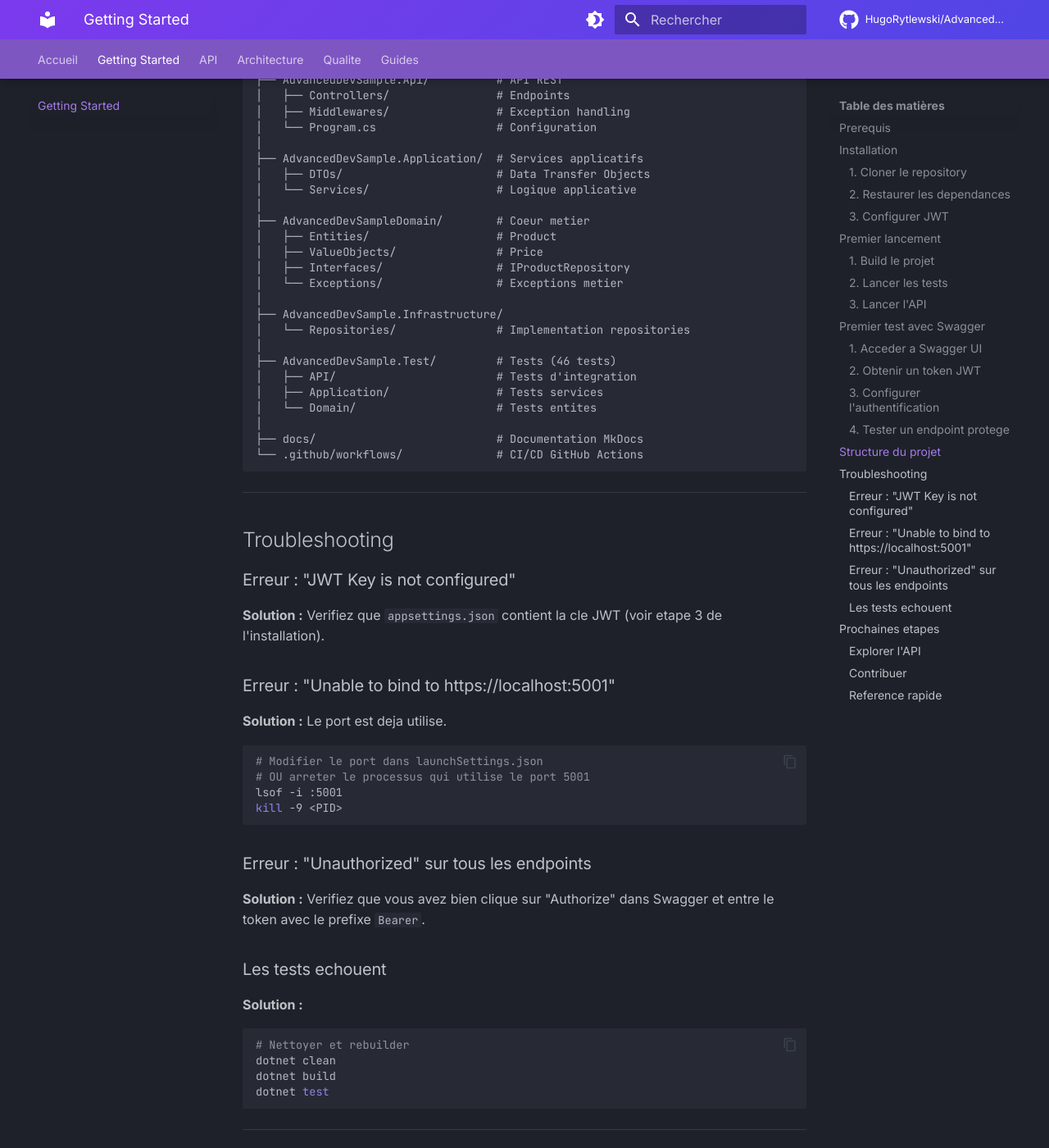
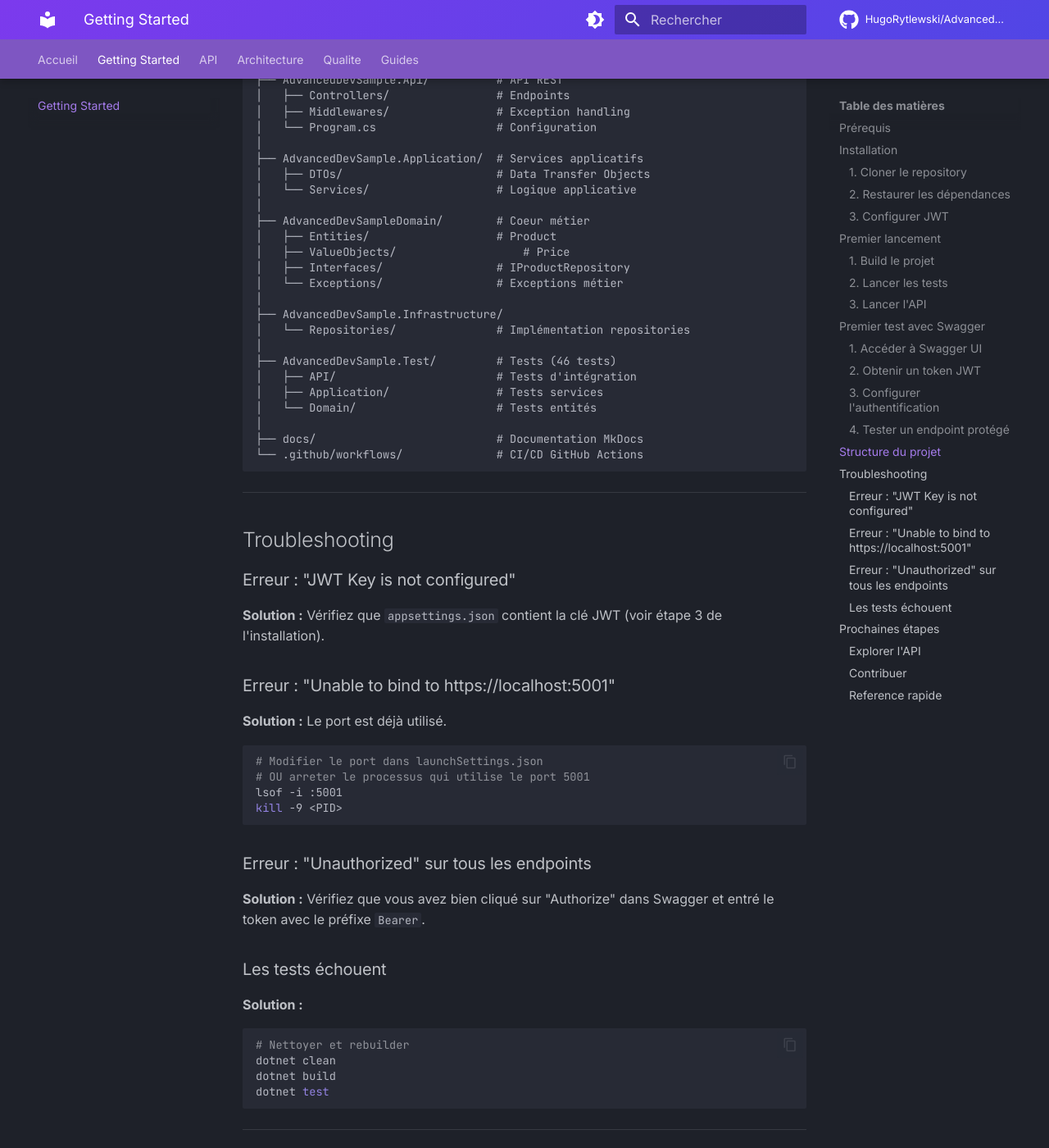
Before and after one commit to HugoRytlewski/AdvancedDevSampleFinal, an MkDocs documentation site: the page built from docs/getting-started.md, in a window 1280 px wide and 1400 px high, scrolled down 3233 px. Shown: the whole window at 82% size. Built offline with MkDocs 1.6.1 and Material for MkDocs 9.7.7, drawn with Linux system fonts in a browser that asks for light colours; comment, search, counter and statistics services are not loaded; some of the changed text lies outside the part shown.

````diff
--- a/docs/getting-started.md
+++ b/docs/getting-started.md
@@ -1,24 +1,24 @@
 # Getting Started
 
-Guide complet pour installer et demarrer le projet AdvancedDevSample.
+Guide complet pour installer et démarrer le projet AdvancedDevSample.
 
 ---
 
-## Prerequis
+## Prérequis
 
-Avant de commencer, assurez-vous d'avoir installe :
+Avant de commencer, assurez-vous d'avoir installé :
 
 | Logiciel | Version minimale | Lien |
 |----------|-----------------|------|
-| **.NET SDK** | 10.0 | [Telecharger](https://dotnet.microsoft.com/download) |
-| **Git** | 2.0+ | [Telecharger](https://git-scm.com/) |
+| **.NET SDK** | 10.0 | [Télécharger](https://dotnet.microsoft.com/download) |
+| **Git** | 2.0+ | [Télécharger](https://git-scm.com/) |
 | **IDE** | Visual Studio 2024 / VS Code / Rider | Au choix |
 
-**Verification :**
+**Vérification :**
 
 ```bash
 dotnet --version  # Doit afficher 10.0.x
-git --version     # Doit afficher 2.x ou superieur
+git --version     # Doit afficher 2.x ou supérieur
 ```
 
 ---
@@ -32,7 +32,7 @@ git clone https://github.com/HugoRytlewski/AdvancedDevSampleFinal.git
 cd AdvancedDevSampleFinal
 ```
 
-### 2. Restaurer les dependances
+### 2. Restaurer les dépendances
 
 ```bash
 dotnet restore
@@ -40,7 +40,7 @@ dotnet restore
 
 ### 3. Configurer JWT
 
-Creer ou modifier `appsettings.json` dans `AdvancedDevSample.Api/` :
+Créer ou modifier `appsettings.json` dans `AdvancedDevSample.Api/` :
 
 ```json
 {
@@ -58,7 +58,7 @@ Creer ou modifier `appsettings.json` dans `AdvancedDevSample.Api/` :
 ```
 
 > [!IMPORTANT]
-> La cle JWT doit faire au moins **32 caracteres** pour HMAC SHA256.
+> La clé JWT doit faire au moins **32 caractères** pour HMAC SHA256.
 
 ---
 
@@ -107,7 +107,7 @@ info: Microsoft.Hosting.Lifetime[14]
 
 ## Premier test avec Swagger
 
-### 1. Acceder a Swagger UI
+### 1. Accéder à Swagger UI
 
 Ouvrez votre navigateur : **[https://localhost:5001/swagger](https://localhost:5001/swagger)**
 
@@ -133,11 +133,11 @@ Ouvrez votre navigateur : **[https://localhost:5001/swagger](https://localhost:5
 2. Entrez : `Bearer VOTRE_TOKEN` (coller le token)
 3. Cliquez sur "Authorize"
 
-### 4. Tester un endpoint protege
+### 4. Tester un endpoint protégé
 
 1. Cliquez sur **GET /api/products**
 2. Cliquez sur "Try it out" → "Execute"
-3. Vous devriez recevoir une reponse **200 OK**
+3. Vous devriez recevoir une réponse **200 OK**
 
 ---
 
@@ -155,19 +155,19 @@ AdvancedDevSampleFinal/
 │   ├── DTOs/                       # Data Transfer Objects
 │   └── Services/                   # Logique applicative
 │
-├── AdvancedDevSampleDomain/        # Coeur metier
+├── AdvancedDevSampleDomain/        # Coeur métier
 │   ├── Entities/                   # Product
-│   ├── ValueObjects/               # Price
+│   ├── ValueObjects/                   # Price
 │   ├── Interfaces/                 # IProductRepository
-│   └── Exceptions/                 # Exceptions metier
+│   └── Exceptions/                 # Exceptions métier
 │
 ├── AdvancedDevSample.Infrastructure/
-│   └── Repositories/               # Implementation repositories
+│   └── Repositories/               # Implémentation repositories
 │
 ├── AdvancedDevSample.Test/         # Tests (46 tests)
-│   ├── API/                        # Tests d'integration
+│   ├── API/                        # Tests d'intégration
 │   ├── Application/                # Tests services
-│   └── Domain/                     # Tests entites
+│   └── Domain/                     # Tests entités
 │
 ├── docs/                           # Documentation MkDocs
 └── .github/workflows/              # CI/CD GitHub Actions
@@ -179,11 +179,11 @@ AdvancedDevSampleFinal/
 
 ### Erreur : "JWT Key is not configured"
 
-**Solution :** Verifiez que `appsettings.json` contient la cle JWT (voir etape 3 de l'installation).
+**Solution :** Vérifiez que `appsettings.json` contient la clé JWT (voir étape 3 de l'installation).
 
 ### Erreur : "Unable to bind to https://localhost:5001"
 
-**Solution :** Le port est deja utilise.
+**Solution :** Le port est déjà utilisé.
 
 ```bash
 # Modifier le port dans launchSettings.json
@@ -194,9 +194,9 @@ kill -9 <PID>
 
 ### Erreur : "Unauthorized" sur tous les endpoints
 
-**Solution :** Verifiez que vous avez bien clique sur "Authorize" dans Swagger et entre le token avec le prefixe `Bearer `.
+**Solution :** Vérifiez que vous avez bien cliqué sur "Authorize" dans Swagger et entré le token avec le préfixe `Bearer `.
 
-### Les tests echouent
+### Les tests échouent
 
 **Solution :**
 
@@ -209,7 +209,7 @@ dotnet test
 
 ---
 
-## Prochaines etapes
+## Prochaines étapes
 
 <div class="grid" markdown>
 
--- a/mkdocs.yml
+++ b/mkdocs.yml
@@ -93,5 +93,8 @@ extra:
       link: https://github.com/HugoRytlewski/AdvancedDevSampleFinal
   generator: false
 
+extra_javascript:
+  - https://unpkg.com/mermaid@11.12.2/dist/mermaid.min.js
+
 extra_css:
   - stylesheets/extra.css
````
Also changed, not shown: other parts of docs/getting-started.md (+3 -3 lines), docs/examples.md (+28 -28 lines), docs/quick-reference.md (+12 -12 lines), 1 other file.
